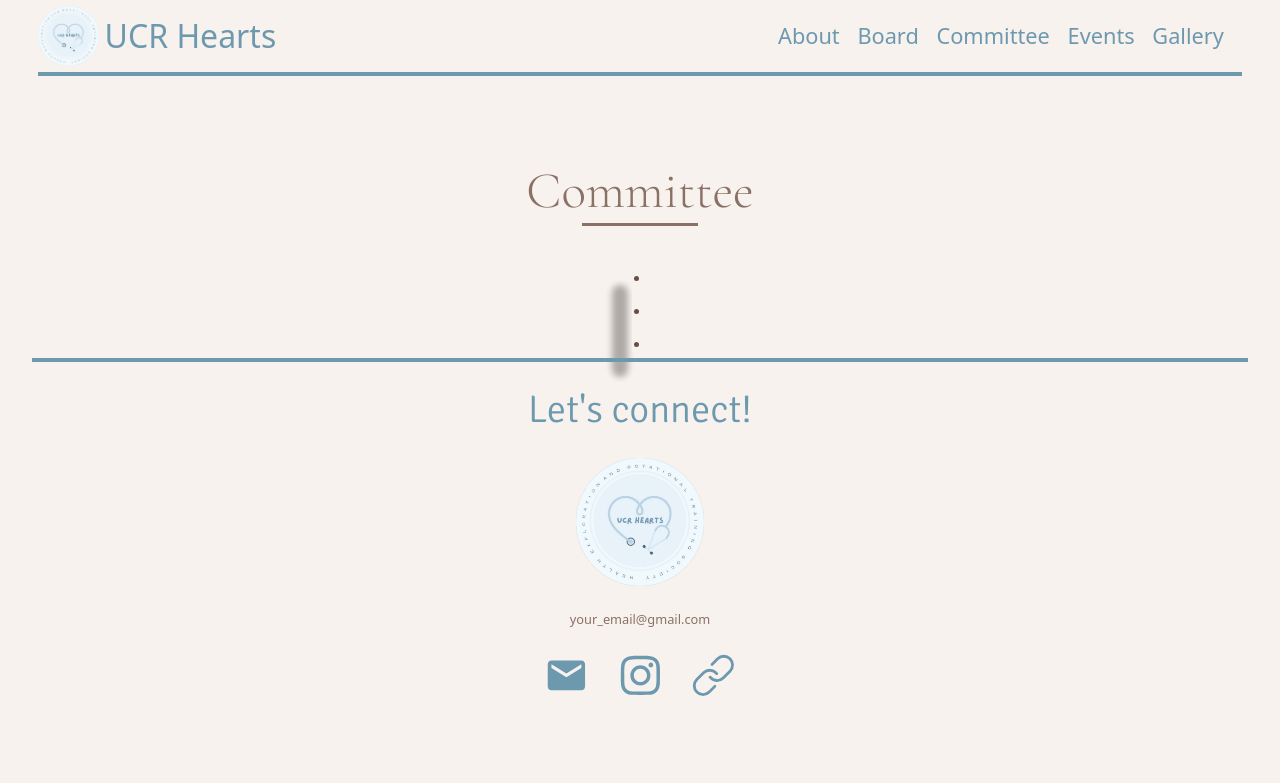
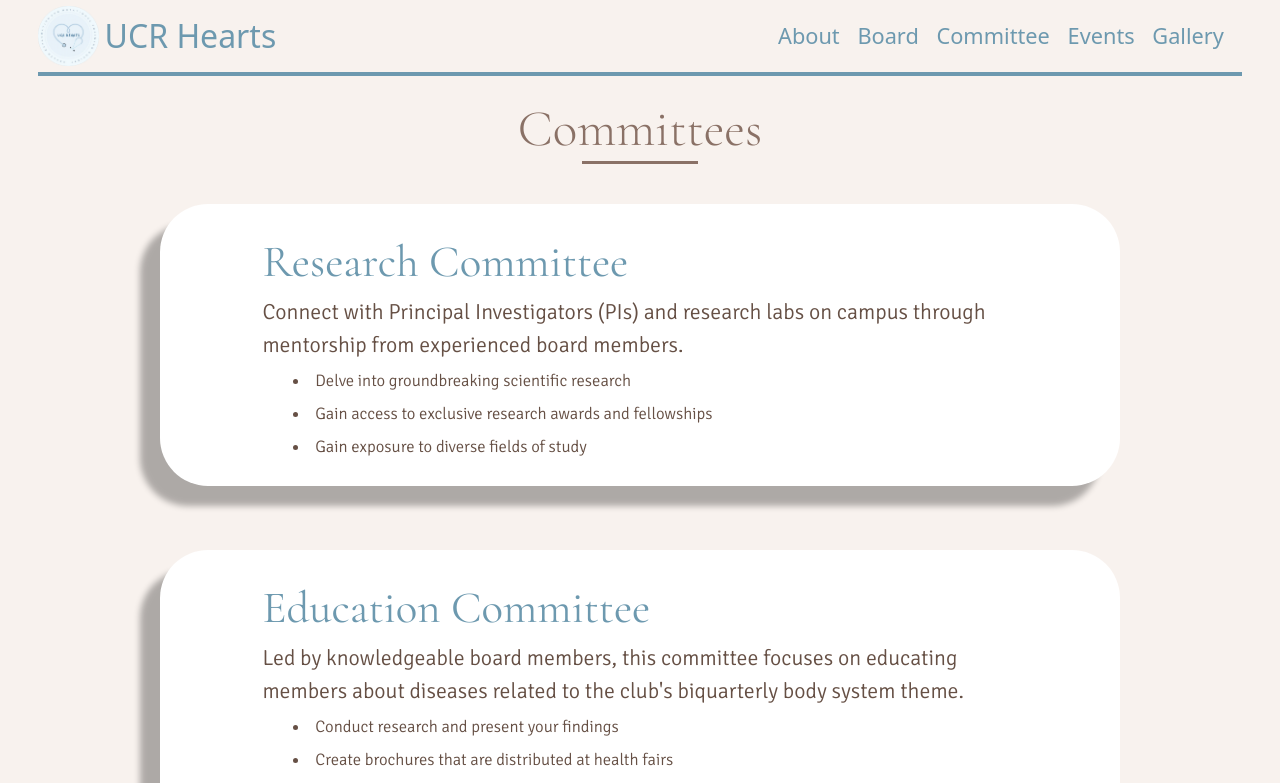
Before and after one commit to acm-ucr/ucr-hearts-website, a Next.js app: page /committee in a window 1280 px wide. Shown: the top 783 px of the page. Built offline with nearby package versions, Linux system fonts and the light colour scheme.

Commit message:
implemented ComCards with mapping

```diff
--- a/src/app/committee/page.tsx
+++ b/src/app/committee/page.tsx
@@ -1,10 +1,13 @@
 import Title from "@/components/Title";
-import ComCard from "@/components/committee/ComCard";
+import ComCards from "@/components/committee/ComCards";
+
 const Committee = () => {
   return (
-    <div className="flex w-screen flex-col items-center">
-      <Title title="Committee" />
-      <ComCard />
+    <div className="relative flex w-screen flex-col items-center">
+      <div className ="mb-[0%]">
+        <Title title="Committees" />
+      </div>
+      <ComCards/>
     </div>
   );
 };
--- a/src/components/committee/ComCard.tsx
+++ b/src/components/committee/ComCard.tsx
@@ -1,39 +1,30 @@
-import React from "react";
-
-interface ComCardProps {
-  icon: React.ReactNode;
+const ComCard = ({
+  title,
+  text,
+  item1,
+  item2,
+  item3,
+}: {
   title: string;
   text: string;
   item1: string;
   item2: string;
   item3: string;
-}
-
-const ComCard: React.FC<ComCardProps> = ({
-  icon,
-  title,
-  text,
-  item1,
-  item2,
-  item3,
 }) => {
   return (
     <div className="flex justify-center">
       <div
-        className="bg-hearts-white my-[3%] max-w-[75%] rounded-[3rem] px-[8%] py-[2%] shadow-md"
+        className="bg-hearts-white my-[2.5%] max-w-[75%] rounded-[3rem] px-[8%] py-[2%] shadow-md"
         style={{
           boxShadow: "-20px 20px 6px rgba(0, 0, 0, 0.3)",
         }}
       >
         <div className="relative flex items-center text-hearts-blue">
-          {icon}
           <h2 className="font-title text-[3.5vw]">{title}</h2>
         </div>
-
         <p className="mb-[1%] font-hearts text-[1.7vw] font-thin text-hearts-brown">
           {text}
         </p>
-
         <ul className="list-inside list-disc pl-[4%] font-hearts text-[1.3vw] font-thin text-hearts-brown">
           <li className="mb-2">{item1}</li>
           <li className="mb-2">{item2}</li>
--- a/src/components/committee/ComCards.tsx
+++ b/src/components/committee/ComCards.tsx
@@ -1,20 +1,20 @@
 import React from "react";
-import ComCard from "./ComCard";
-import comCardInfo from "@/data/comCardInfo";
+import ComCard from "@/components/committee/ComCard";
+import { ITEMS } from "@/data/comCardInfo";
 
 const ComCards = () => {
   return (
-    <div className="flex flex-wrap justify-center">
-      {comCardInfo.map((card, index) => (
-        <ComCard
-          key={index}
-          icon={card.icon}
-          title={card.title}
-          text={card.text}
-          item1={card.item1}
-          item2={card.item2}
-          item3={card.item3}
-        />
+    <div className="flex flex-col justify-center">
+      {ITEMS.map((item, index) => (
+        <div key={index}>
+          <ComCard
+            title={item.title}
+            text={item.text}
+            item1={item.item1}
+            item2={item.item2}
+            item3={item.item3}
+          />
+        </div>
       ))}
     </div>
   );
--- a/src/data/comCardInfo.js
+++ b/src/data/comCardInfo.js
@@ -1,9 +1,9 @@
 import { HiMagnifyingGlass } from "react-icons/hi2";
 import { IoBookOutline, IoPersonOutline } from "react-icons/io5";
 
-const comCardInfo = [
+export const ITEMS = [
   {
-    icon: <HiMagnifyingGlass />,
+    icon: HiMagnifyingGlass,
     title: "Research Committee",
     text: "Connect with Principal Investigators (PIs) and research labs on campus through mentorship from experienced board members.",
     item1: "Delve into groundbreaking scientific research",
@@ -11,7 +11,7 @@ const comCardInfo = [
     item3: "Gain exposure to diverse fields of study",
   },
   {
-    icon: <IoBookOutline />,
+    icon: IoBookOutline,
     title: "Education Committee",
     text: "Led by knowledgeable board members, this committee focuses on educating members about diseases related to the club's biquarterly body system theme.",
     item1: "Conduct research and present your findings",
@@ -19,7 +19,7 @@ const comCardInfo = [
     item3: "Enhance knowledge and public speaking skills",
   },
   {
-    icon: <IoPersonOutline />,
+    icon: IoPersonOutline,
     title: "Professional Development Committee",
     text: "Strengthen your professional skills with workshops dedicated to preparing you for success in your future healthcare career.",
     item1: "Build your resume",
@@ -27,5 +27,3 @@ const comCardInfo = [
     item3: "Prepare for graduate school",
   },
 ];
-
-export default comCardInfo;
--- a/tailwind.config.ts
+++ b/tailwind.config.ts
@@ -11,6 +11,7 @@ module.exports = {
           "light-blue": "#E8F2FB",
           "light-brown": "#8A7166",
           "light-brown-100": "#A6958E",
+          "white": '#FFFFFF',
         },
       },
       fontFamily: {
```
